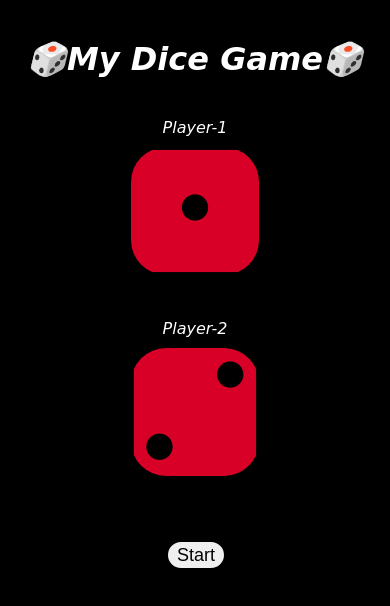
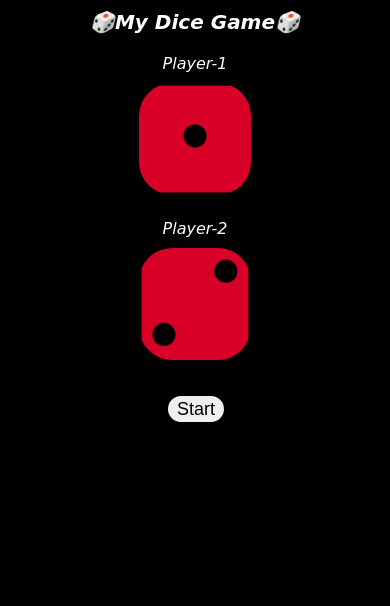
Before and after one commit to AMARJEETKAUR2022/Dice-game, a plain HTML site: page index.html in a window 390 px wide. Drawn offline with Linux system fonts and the light colour scheme.

Commit message:
additional media querry changes

```diff
--- a/media.css
+++ b/media.css
@@ -5,24 +5,43 @@
         justify-content: center;
         gap: 100px;
     }
-    .btn{
-        margin-left: 45vw;
+    .D{
+        height: 8rem;
+        border-radius: 35px;
     }
     .dice{
         text-align: center;
         margin-top: 40px;
     }
+    .btn{
+        margin-left: 45vw;
+        justify-content: center;
+    }
+    h1{
+        font-size: 30px;
+        margin-top: 40px;
+    }
 }
 @media (max-width: 400px) {
+    .container1{
+        display: block;
+        justify-content: center;
+        gap: 100px;
+    }
     .D{
-        height: 8rem;
-        border-radius: 35px;
+        height: 7rem;
+        border-radius: 33px;
     }
     .btn{
         margin-left: 40vw;
+        margin-top: 20px;
     }
     .dice{
         text-align: center;
-        margin-top: 40px;
+        margin-top: 20px;
+    }
+    h1{
+        font-size: 20px;
+        margin-top: 10px;
     }
 }
```
